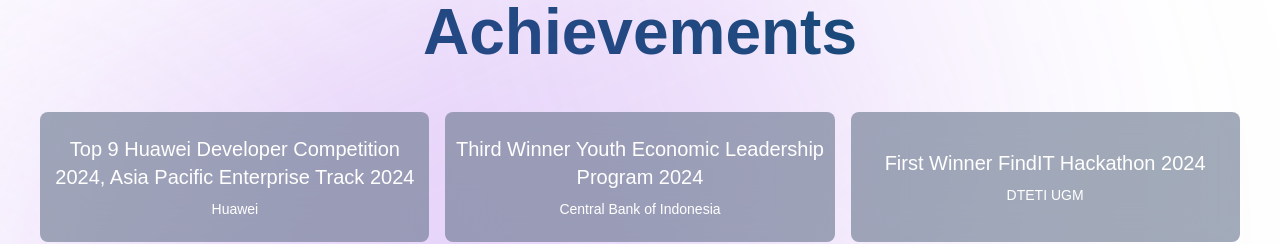
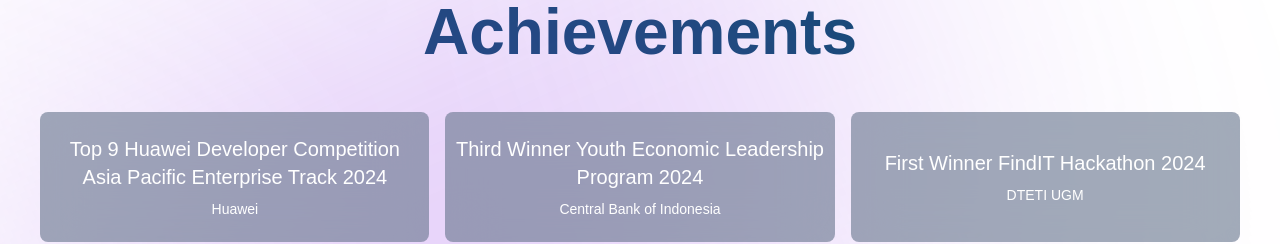
Before and after one commit to ardhanurfan/portofolio, a React (Vite) app: page / in a window 1280 px wide. Shown: the part 6660-6904 px from the top of the page. Built offline with nearby package versions, Linux system fonts and the light colour scheme; a web font is replaced by a local one.

Commit message:
fix: achievement

```diff
--- a/src/sections/Achievement.tsx
+++ b/src/sections/Achievement.tsx
@@ -24,7 +24,7 @@
         <div className="container flex flex-wrap justify-center gap-3 md:gap-4">
           <AchieveCard
             title={
-              "Top 9 Huawei Developer Competition 2024, Asia Pacific Enterprise Track 2024"
+              "Top 9 Huawei Developer Competition Asia Pacific Enterprise Track 2024"
             }
             heldBy={"Huawei"}
           />
```
